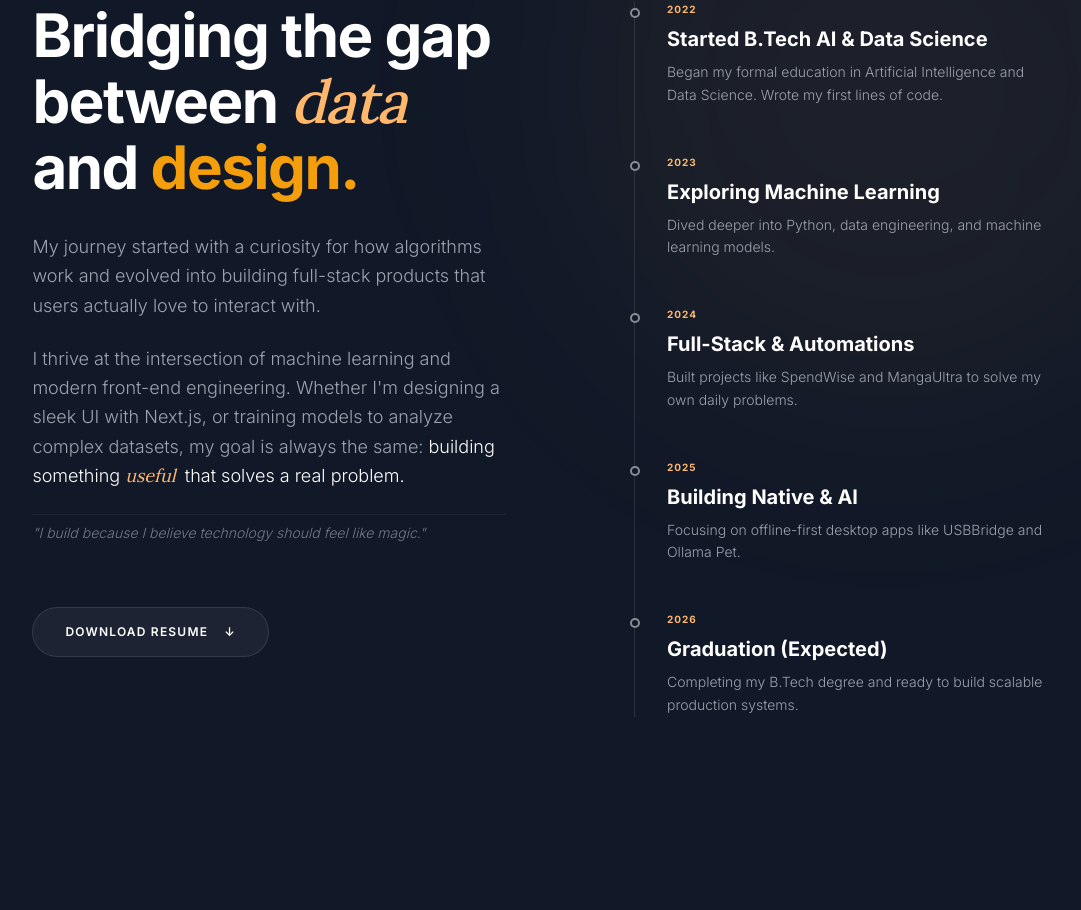
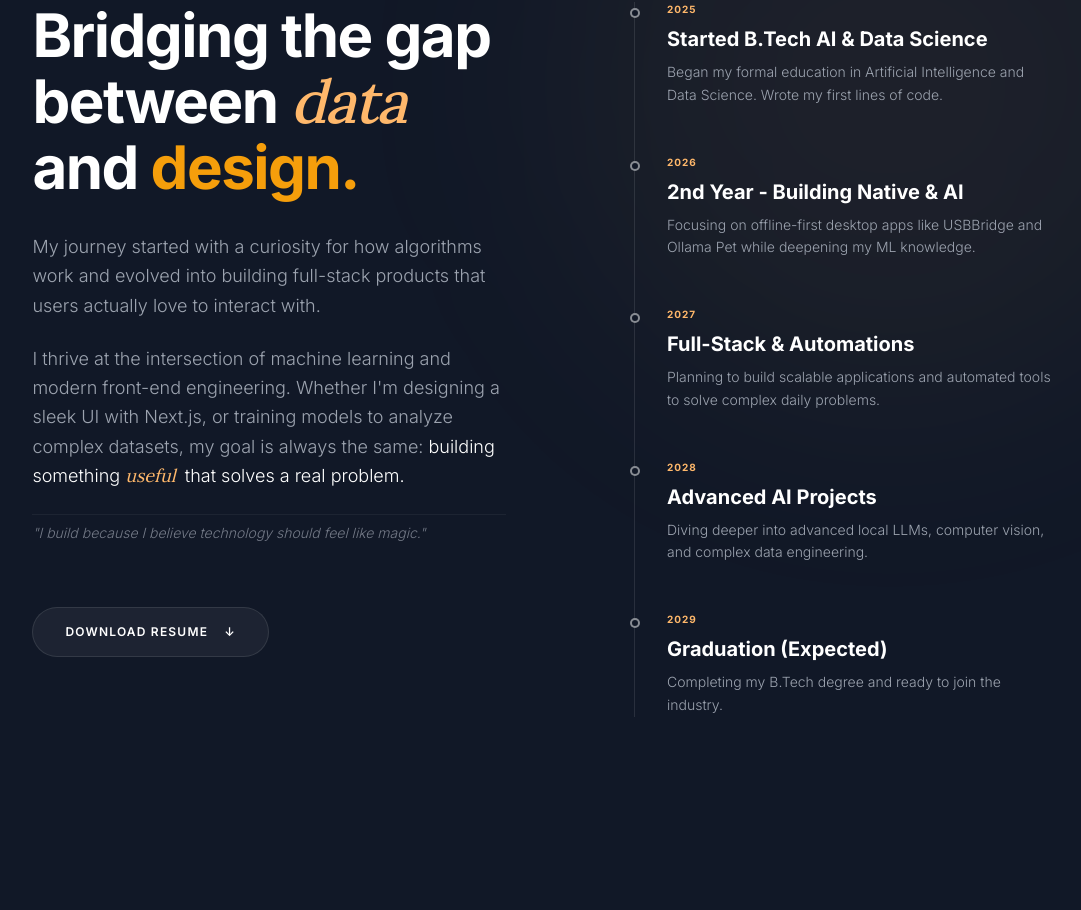
Before and after one commit to Prathap2349/Portfolio, a Next.js app: page / in a window 1280 px wide. Shown: the part 1037-1947 px from the top of the page, without its empty margins (70-1151 px from the left). Built offline with nearby package versions, Linux system fonts and the light colour scheme; no server answers.

Commit message:
chore: update graduation year to 2029 and adjust timeline

```diff
--- a/src/data/profile.ts
+++ b/src/data/profile.ts
@@ -10,11 +10,11 @@ export const profile = {
   internshipStatus: "OPEN TO INTERNSHIPS",
   currentlyLearning: ["Native macOS development (Swift)", "Next.js", "Local LLMs"],
   timeline: [
-    { year: "2022", title: "Started B.Tech AI & Data Science", description: "Began my formal education in Artificial Intelligence and Data Science. Wrote my first lines of code." },
-    { year: "2023", title: "Exploring Machine Learning", description: "Dived deeper into Python, data engineering, and machine learning models." },
-    { year: "2024", title: "Full-Stack & Automations", description: "Built projects like SpendWise and MangaUltra to solve my own daily problems." },
-    { year: "2025", title: "Building Native & AI", description: "Focusing on offline-first desktop apps like USBBridge and Ollama Pet." },
-    { year: "2026", title: "Graduation (Expected)", description: "Completing my B.Tech degree and ready to build scalable production systems." }
+    { year: "2025", title: "Started B.Tech AI & Data Science", description: "Began my formal education in Artificial Intelligence and Data Science. Wrote my first lines of code." },
+    { year: "2026", title: "2nd Year - Building Native & AI", description: "Focusing on offline-first desktop apps like USBBridge and Ollama Pet while deepening my ML knowledge." },
+    { year: "2027", title: "Full-Stack & Automations", description: "Planning to build scalable applications and automated tools to solve complex daily problems." },
+    { year: "2028", title: "Advanced AI Projects", description: "Diving deeper into advanced local LLMs, computer vision, and complex data engineering." },
+    { year: "2029", title: "Graduation (Expected)", description: "Completing my B.Tech degree and ready to join the industry." }
   ],
   github: {
     primary: {
```
